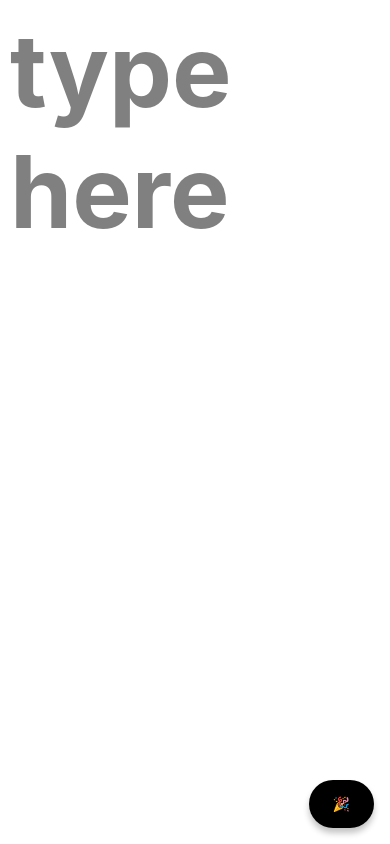
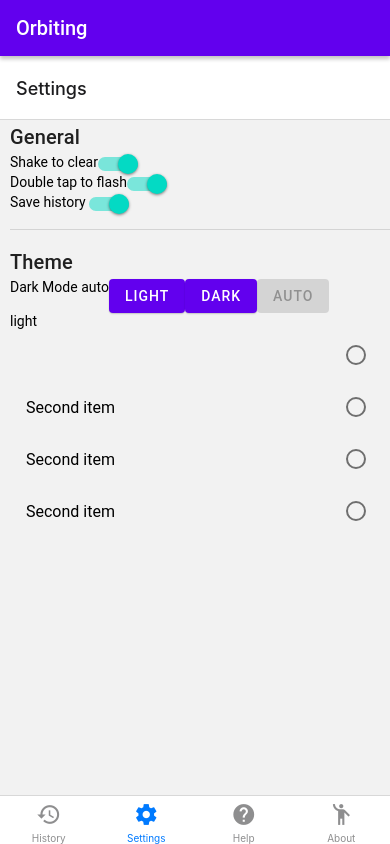
Before and after one commit to danzajac/Orbiting-App, a React Native app: screen / in a window 390 px wide. Built offline with nearby package versions, Linux system fonts and the light colour scheme.

Commit message:
some more settings

```diff
--- a/App.js
+++ b/App.js
@@ -6,7 +6,7 @@ import { createNativeStackNavigator } from '@react-navigation/native-stack';
 
 import { createBottomTabNavigator } from '@react-navigation/bottom-tabs';
 
-import { Provider as PaperProvider } from 'react-native-paper';
+// import { Provider as PaperProvider } from 'react-native-paper';
 
 import CustomNavigationBar from './components/NavBar';
 import { MaterialIcons } from "@expo/vector-icons";
@@ -29,7 +29,7 @@ const UtilityTab = createBottomTabNavigator();
 
 function UtilityStackScreen() {
   return (
-    <UtilityTab.Navigator backBehavior='history' screenOptions={{
+    <UtilityTab.Navigator backBehavior='history'  initialRouteName="Settings" screenOptions={{
       tabBarStyle: { position: 'absolute' },
 
     }}>
@@ -73,20 +73,20 @@ const Stack = createNativeStackNavigator();
 function App() {
   return (
     <StateProvider>
-      <PaperProvider >
+      {/* <PaperProvider > */}
         <NavigationContainer>
           <Stack.Navigator
-            initialRouteName="Editor"
+            initialRouteName="Utility"
             screenOptions={{
               header: (props) => <CustomNavigationBar {...props} />,
             }}>
 
             <Stack.Screen name="Editor" component={EditorScreen} options={{ headerShown: false, title: 'Orbiting' }} />
-            <Stack.Screen name="History" component={UtilityStackScreen} />
+            <Stack.Screen name="Utility" component={UtilityStackScreen} />
 
           </Stack.Navigator>
         </NavigationContainer>
-      </PaperProvider>
+      {/* </PaperProvider> */}
     </StateProvider>
   );
 }
--- a/Screens/About.js
+++ b/Screens/About.js
@@ -1,15 +1,28 @@
 
 import { Image,  View} from 'react-native';
 
-import { Headline, Paragraph, Subheading, Button, Text, Title} from 'react-native-paper';
+import { Avatar, Card, Headline, Paragraph, Subheading, Button, Text, Title} from 'react-native-paper';
 
+const LeftContent = props => <Avatar.Icon {...props} icon="folder" />
 
 // import i18n from '../localizations';
 
 
 function About({ navigation }) {
   return (
-    <View style={{ flex: 1, alignItems: 'center', justifyContent: 'center' }}>
+    <View style={{ flex: 1, alignItems: 'stretch', justifyContent: 'center' }}>
+            <Card>
+    <Card.Title title="Card Title" subtitle="Card Subtitle" left={LeftContent} />
+    <Card.Content>
+      <Title>Card title</Title>
+      <Paragraph>Card content</Paragraph>
+    </Card.Content>
+    <Card.Cover source={{ uri: 'https://picsum.photos/700' }} />
+    <Card.Actions>
+      <Button>Cancel</Button>
+      <Button>Ok</Button>
+    </Card.Actions>
+  </Card>
       <Headline>About Orbiting</Headline>
       <Subheading>a christine sun kim and harper reed collaboration</Subheading>
 
--- a/Screens/Settings.js
+++ b/Screens/Settings.js
@@ -1,6 +1,6 @@
 import React from 'react';
-import {   View } from 'react-native';
-import { Headline, Paragraph, Subheading, TouchableRipple, Button, Text, Switch, Title} from 'react-native-paper';
+import { StyleSheet, View } from 'react-native';
+import { Avatar, Headline, Paragraph, Subheading, ToggleButton,  RadioButton, Button, Text, Switch, Title, Divider } from 'react-native-paper';
 import { StateContext } from '../StateContext';
 
 
@@ -13,39 +13,68 @@ function Settings() {
   const { enableDoubleTap, setEnableDoubleTap } = React.useContext(StateContext);
 
 
+
   return (
-    <View style={{ flex: 1, alignItems: 'center', justifyContent: 'center' }}>
+    <View style={{ flex: 1, alignItems: 'stretch', justifyContent: 'flex-start', marginLeft: 10 }}>
 
-      <Headline>General</Headline>
-      <Text>{darkMode ? 'Disable' : 'Enable'} dark mode: {darkMode} </Text>
-      <Button onPress={() => setDarkMode(!darkMode)}>
-        {darkMode ? 'Disable' : 'Enable'}
-      </Button>
+      <View style={{ flexDirection: 'row', alignItems: 'stretch', border: 1 }}>
+        <Title>General</Title>
+      </View>
 
-      <Text>{enableShake ? 'Disable' : 'Enable'}  doubletap to flash: {enableShake} </Text>
-      <Button onPress={() => setEnableShake(!enableShake)}>
-        {enableShake ? 'Disable' : 'Enable'}
-      </Button>
 
-      <Text>{enableDoubleTap ? 'Disable' : 'Enable'}  doubletap to flash: {enableDoubleTap}
-      <Switch value={enableHistory} onValueChange={setEnableHistory} />
-       </Text>
-      <Button onPress={() => setEnableDoubleTap(!enableDoubleTap)}>
-        {enableDoubleTap ? 'Disable' : 'Enable'}
-      </Button>
+
+      <View style={{ flexDirection: 'row', alignItems: 'stretch' }}>
+        <Text>Shake to clear</Text>
+        <Switch value={enableShake} onValueChange={setEnableShake} />
+      </View>
+
+
+      <View style={{ flexDirection: 'row', alignItems: 'stretch' }}>
+        <Text>Double tap to flash</Text>
+        <Switch value={enableDoubleTap} onValueChange={setEnableDoubleTap} />
+      </View>
+      <View style={{ flexDirection: 'row', alignItems: 'left' }}>
+        <Text>Save history </Text>
+        <Switch value={enableHistory} onValueChange={setEnableHistory} />
+      </View>
 
 
 
 
-      <Text>{enableHistory ? 'Disable' : 'Enable'} history {enableHistory}</Text>
-      <Button onPress={() => setEnableHistory(!enableHistory)}>
-        {enableHistory ? 'Disable' : 'Enable'}
-      </Button>
 
-      <Headline>Theme</Headline>
+      <Divider style={{ marginTop: 15, marginBottom: 15 }} />
+
+
+
+
+
+
+
+
+      <View style={{ flexDirection: 'row', alignItems: 'stretch' }}>
+        <Title>Theme</Title>
+      </View>
+
+      <View style={{ flexDirection: 'row', alignItems: 'stretch' }}>
+        <Text>Dark Mode {darkMode}</Text>
+
+        <Button mode="contained" disabled={(('light' == darkMode) ? true : false) } onPress={() => setDarkMode('light')}>Light</Button>
+        <Button mode="contained" disabled={(('dark' == darkMode) ? true : false) } onPress={() => setDarkMode('dark')}>Dark</Button>
+        <Button mode="contained" disabled={(('auto' == darkMode) ? true : false) } onPress={() => setDarkMode('auto')}>Auto</Button>
+      </View>
+
+
+
 
       <Text>{theme}</Text>
-
+      <RadioButton.Group onValueChange={theme => setTheme(theme)} value={theme}>
+      <RadioButton.Item value="Standard" >
+        <Text>Standard</Text>
+      </RadioButton.Item>
+      <RadioButton.Item label="Second item" value="High Contrast" />
+      <RadioButton.Item label="Second item" value="Bubble Gum" />
+      <RadioButton.Item label="Second item" value="Bubble Gum" />
+    </RadioButton.Group>
 
 
 
@@ -53,4 +82,14 @@ function Settings() {
   );
 }
 
+
+const settingStyle = StyleSheet.create({
+  container: {
+    flex: 1,
+    alignItems: 'center',
+    justifyContent: 'center',
+  },
+});
+
+
 export default Settings
```
